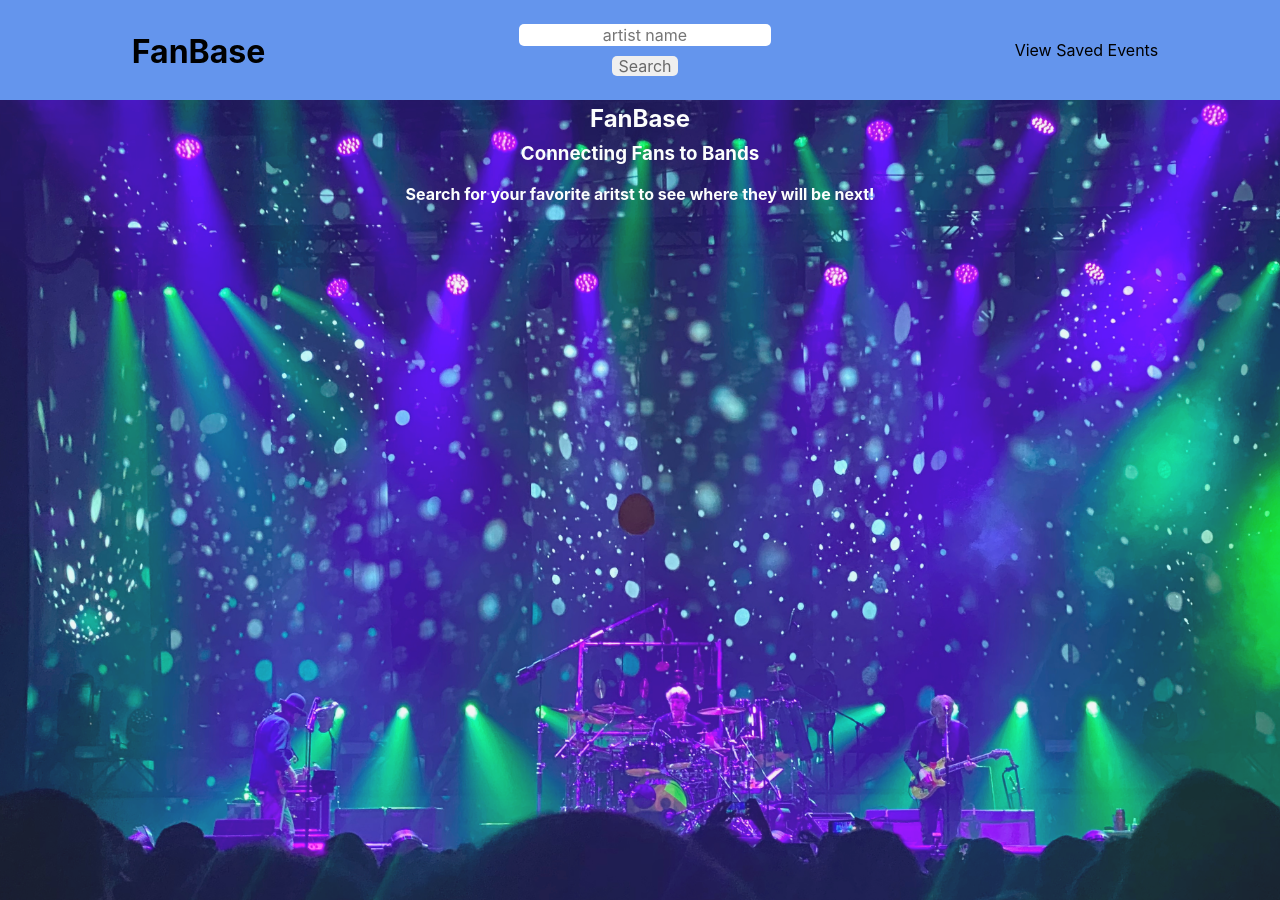
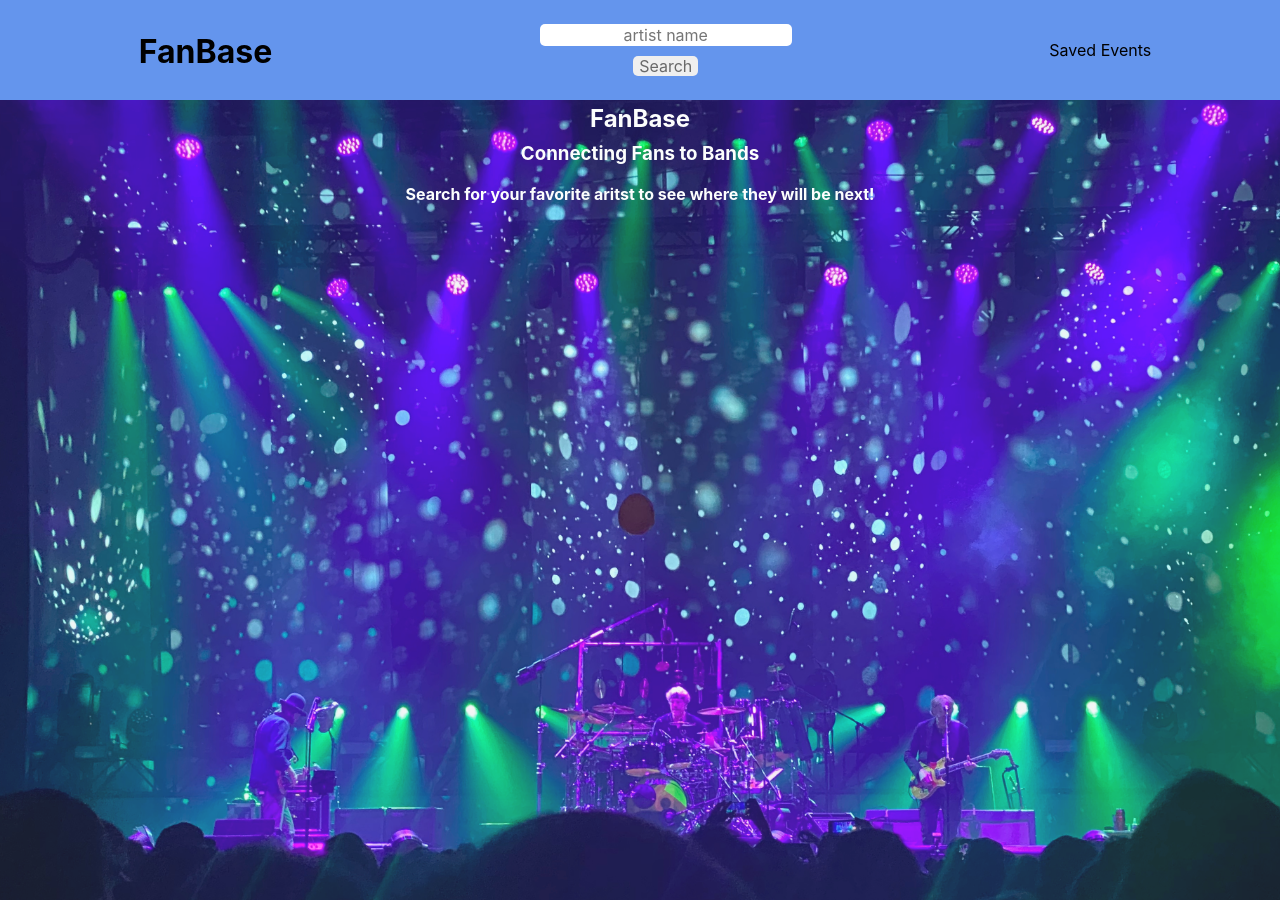
Before and after one commit to justincanthony/fanbase, a React (Create React App) app: page / in a window 1280 px wide. Built offline with nearby package versions, Linux system fonts and the light colour scheme.

Commit message:
Change text on button

```diff
--- a/src/components/navbar/Navbar.js
+++ b/src/components/navbar/Navbar.js
@@ -16,7 +16,7 @@ export const Navbar = () => {
       </div>
       <div className="saveButtonWrapper">
         <Link to="/saved_events" className="savedEventsButton">
-          View Saved Events
+          <p>Saved Events</p>
         </Link>
       </div>
     </header>
```
